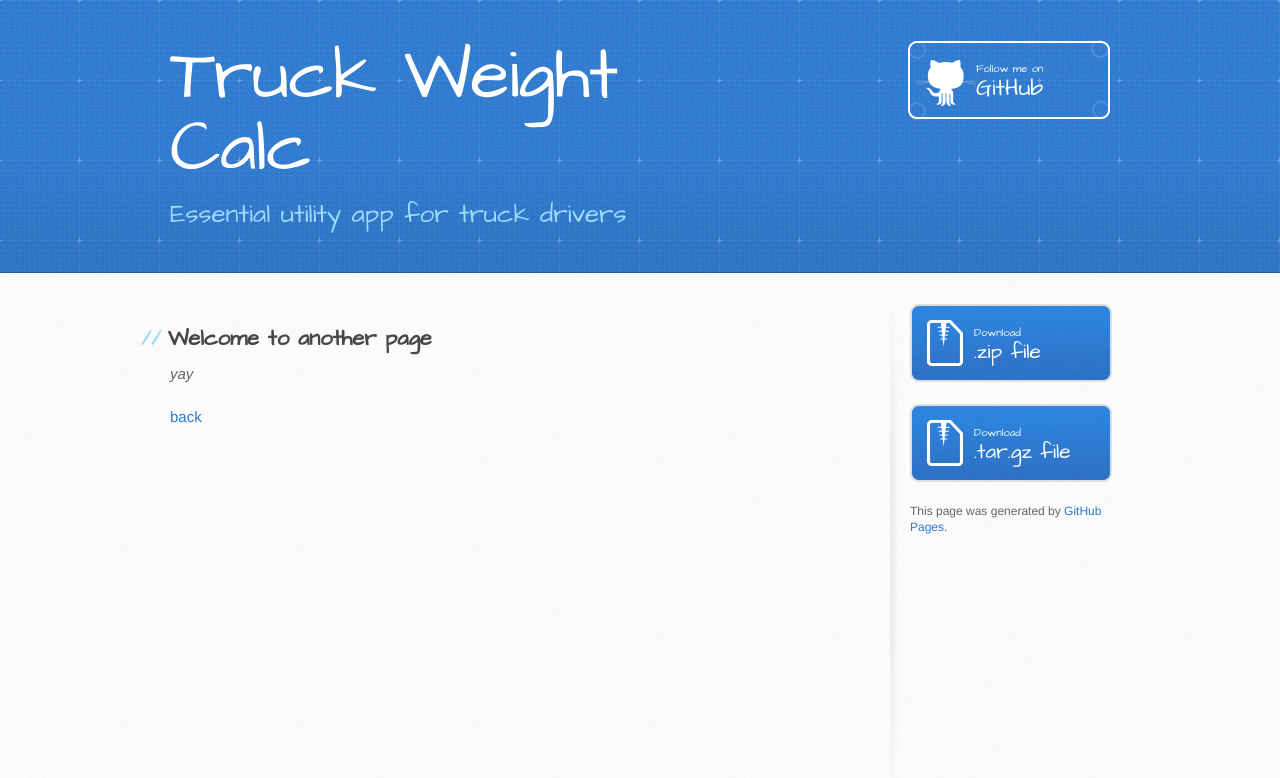
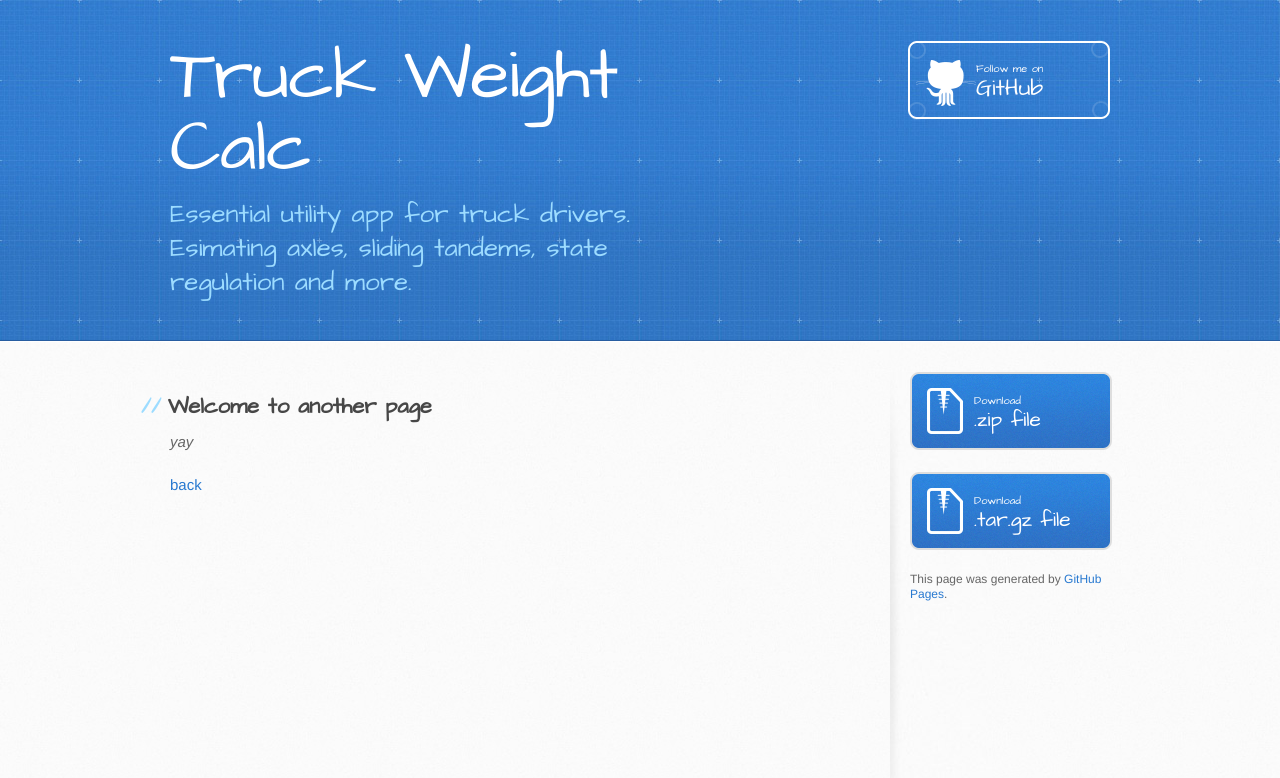
Before and after one commit to sachdevpl/sachdevpl.github.io, a Jekyll site: the page built from another-page.md, in a window 1280 px wide. Shown: the top 778 px of the page. Built offline with Jekyll 4.4.1, drawn with Linux system fonts in a browser that asks for light colours; our own code applies the rules of GitHub Pages for plain Markdown files.

Commit message:
Update _config.yml

```diff
--- a/_config.yml
+++ b/_config.yml
@@ -1,5 +1,5 @@
 title: Truck Weight Calc
-description: Essential utility app for truck drivers
+description: Essential utility app for truck drivers. Esimating axles, sliding tandems, state regulation and more.
 show_downloads: true
 google_analytics:
 theme: jekyll-theme-architect
```
